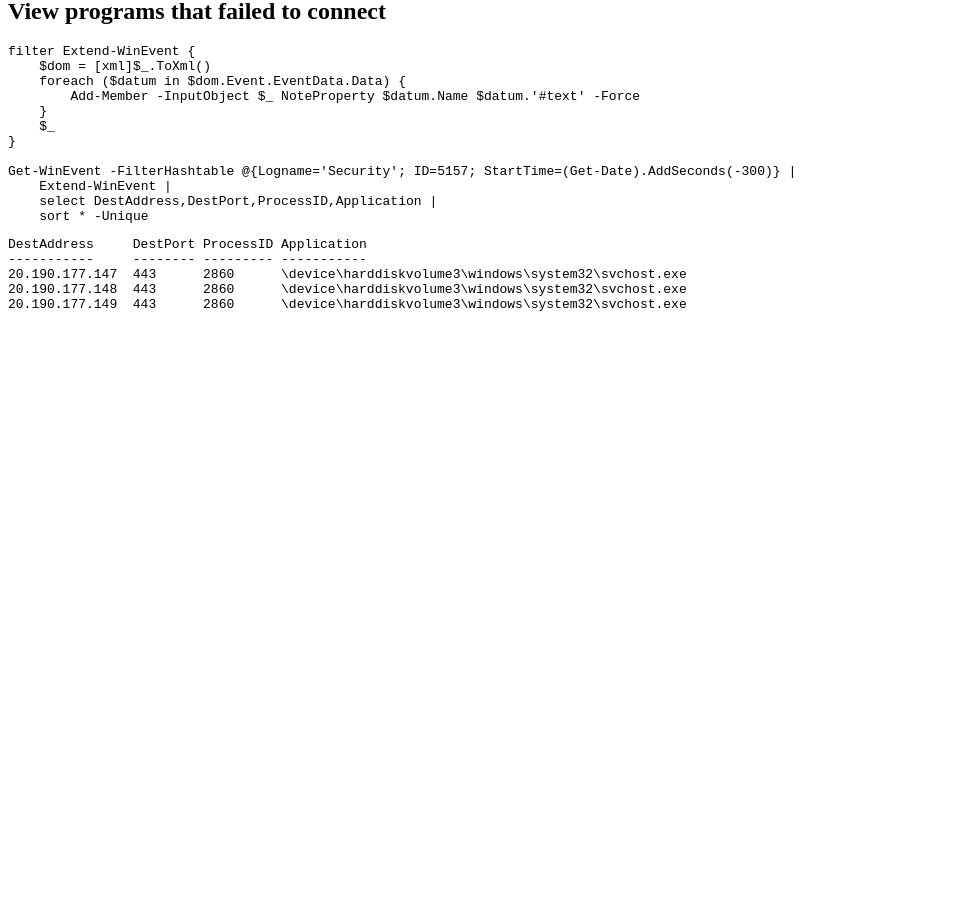
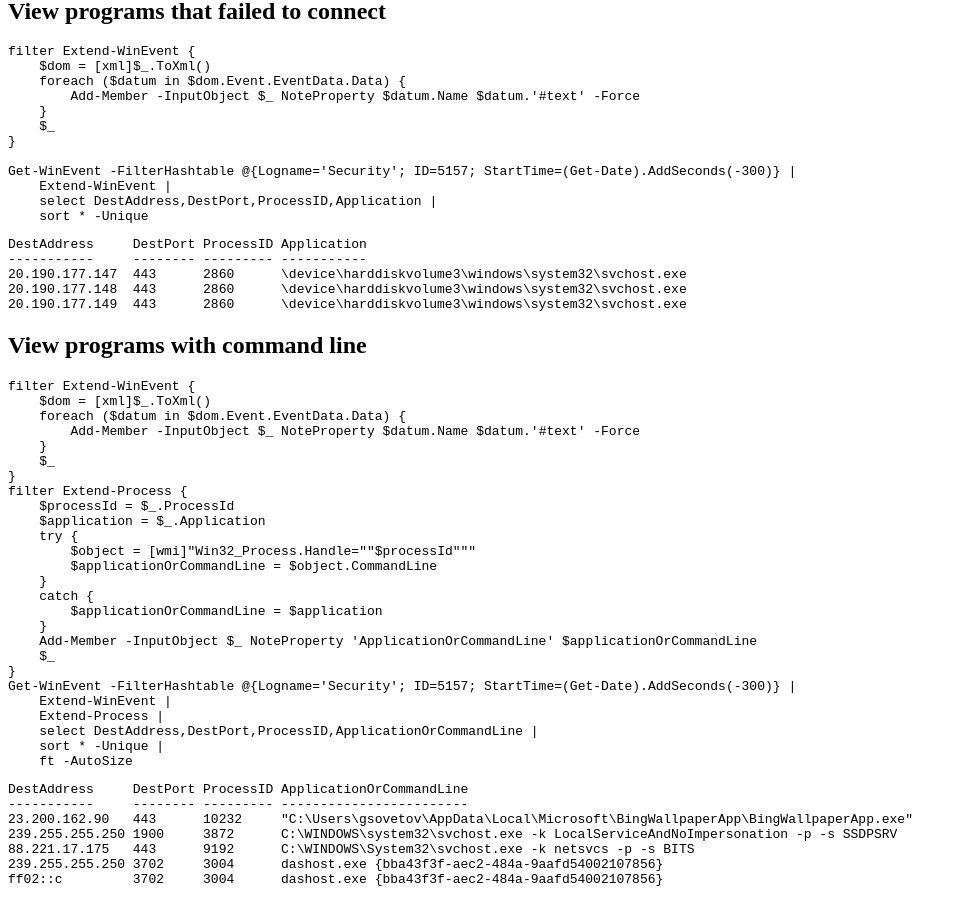
Before and after one commit to sovetov/sovetov.github.io, a Jekyll site: the page built from windows-firewall-audit.md, in a window 1280 px wide and 900 px high, scrolled down 1756 px. Shown: the whole window, without its empty margins (0-967 px from the left). Built offline with Jekyll 4.4.1, drawn with Linux system fonts in a browser that asks for light colours; our own code applies the rules of GitHub Pages for plain Markdown files; before the commit the page ends 2081 px from its top, so only the background shows below that.

Commit message:
Show command line of programs that failed to connect because of Firewall

````diff
--- a/windows-firewall-audit.md
+++ b/windows-firewall-audit.md
@@ -150,3 +150,43 @@ DestAddress     DestPort ProcessID Application
 20.190.177.148  443      2860      \device\harddiskvolume3\windows\system32\svchost.exe
 20.190.177.149  443      2860      \device\harddiskvolume3\windows\system32\svchost.exe
 ```
+
+## View programs with command line
+
+```powershell
+filter Extend-WinEvent {
+    $dom = [xml]$_.ToXml()
+    foreach ($datum in $dom.Event.EventData.Data) {
+        Add-Member -InputObject $_ NoteProperty $datum.Name $datum.'#text' -Force
+    }
+    $_
+}
+filter Extend-Process {
+    $processId = $_.ProcessId
+    $application = $_.Application
+    try {
+        $object = [wmi]"Win32_Process.Handle=""$processId"""
+        $applicationOrCommandLine = $object.CommandLine
+    }
+    catch {
+        $applicationOrCommandLine = $application
+    }
+    Add-Member -InputObject $_ NoteProperty 'ApplicationOrCommandLine' $applicationOrCommandLine
+    $_
+}
+Get-WinEvent -FilterHashtable @{Logname='Security'; ID=5157; StartTime=(Get-Date).AddSeconds(-300)} |
+    Extend-WinEvent |
+    Extend-Process |
+    select DestAddress,DestPort,ProcessID,ApplicationOrCommandLine |
+    sort * -Unique |
+    ft -AutoSize
+```
+```
+DestAddress     DestPort ProcessID ApplicationOrCommandLine
+-----------     -------- --------- ------------------------
+23.200.162.90   443      10232     "C:\Users\gsovetov\AppData\Local\Microsoft\BingWallpaperApp\BingWallpaperApp.exe"
+239.255.255.250 1900     3872      C:\WINDOWS\system32\svchost.exe -k LocalServiceAndNoImpersonation -p -s SSDPSRV
+88.221.17.175   443      9192      C:\WINDOWS\System32\svchost.exe -k netsvcs -p -s BITS
+239.255.255.250 3702     3004      dashost.exe {bba43f3f-aec2-484a-9aafd54002107856}
+ff02::c         3702     3004      dashost.exe {bba43f3f-aec2-484a-9aafd54002107856}
+```
````
